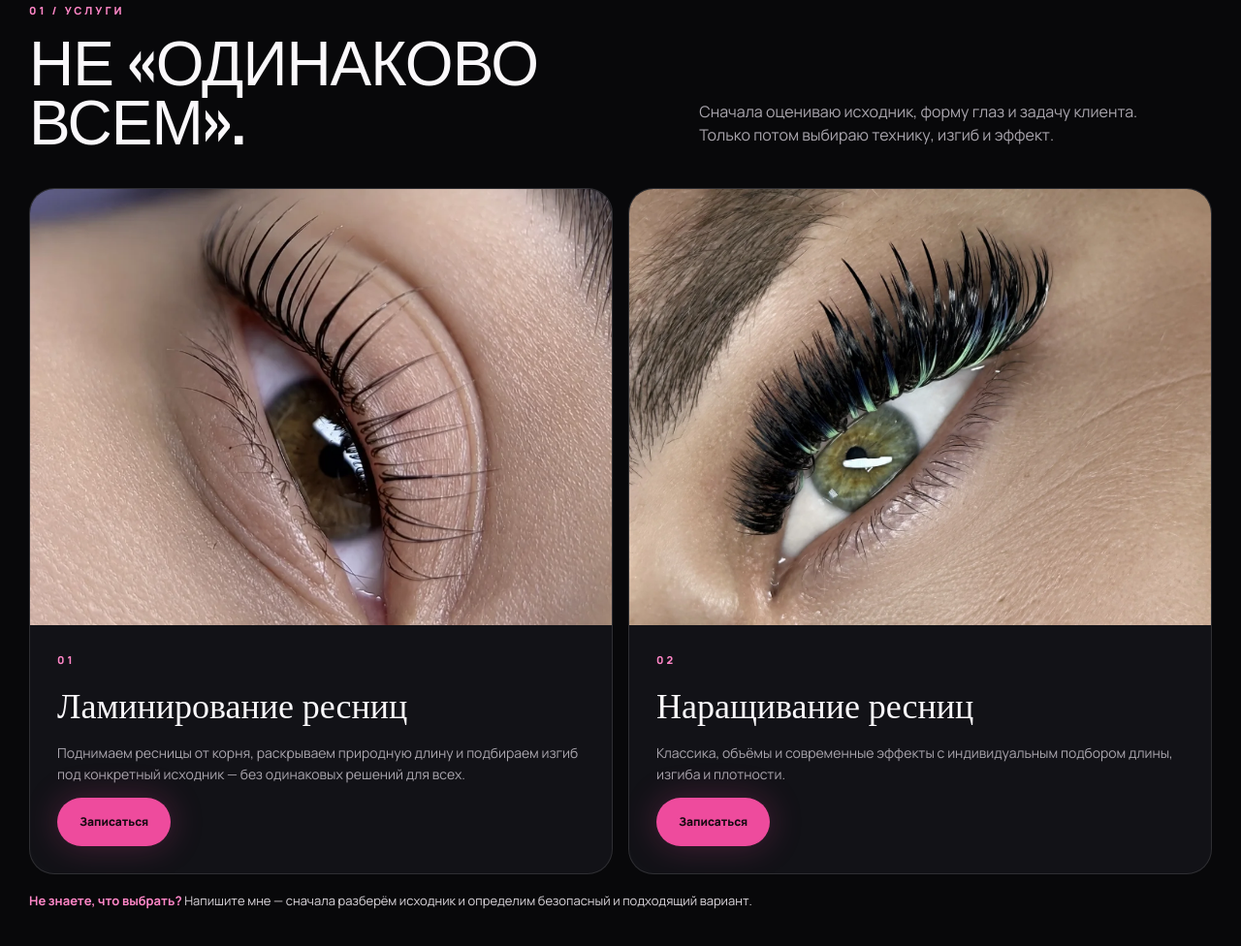
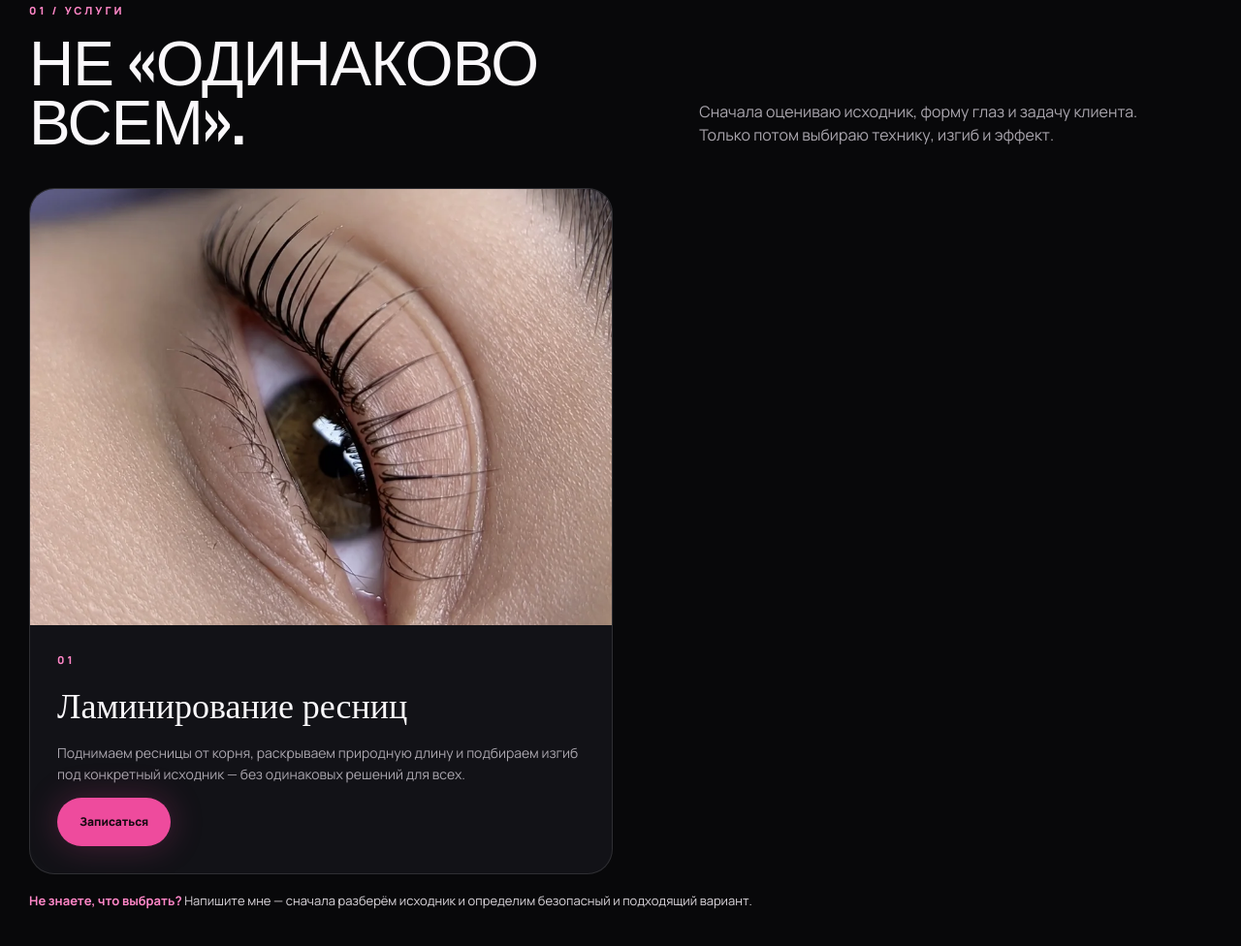
Before and after one commit to yuliagyseva3-sys/guseva-lamilash, a plain HTML site: page index.html in a window 1280 px wide. Shown: the part 1025-2001 px from the top of the page at 97% size. Drawn offline with nearby package versions, Linux system fonts and the light colour scheme.

Commit message:
Update index.html

```diff
--- a/index.html
+++ b/index.html
@@ -70,7 +70,7 @@
 <div class="section-head reveal"><div><div class="eyebrow">01 / УСЛУГИ</div><h2 class="section-title">НЕ «ОДИНАКОВО ВСЕМ».</h2></div><p>Сначала оцениваю исходник, форму глаз и задачу клиента. Только потом выбираю технику, изгиб и эффект.</p></div>
 <div class="service-grid">
 <article class="service reveal"><img alt="Ламинирование ресниц" decoding="async" loading="lazy" src="images/image-02.webp"/><div class="service-body"><div class="eyebrow">01</div><h3>Ламинирование ресниц</h3><p>Поднимаем ресницы от корня, раскрываем природную длину и подбираем изгиб под конкретный исходник — без одинаковых решений для всех.</p><a class="btn btn-pink" href="#contact">Записаться</a></div></article>
-<article class="service reveal"><img alt="Наращивание ресниц" decoding="async" loading="lazy" src="images/image-03.webp"/><div class="service-body"><div class="eyebrow">02</div><h3>Наращивание ресниц</h3><p>Классика, объёмы и современные эффекты с индивидуальным подбором длины, изгиба и плотности.</p><a class="btn btn-pink" href="#contact">Записаться</a></div></article>
+<!-- <article class="service reveal"><img alt="Наращивание ресниц" decoding="async" loading="eager" src="images/image-03.webp?v=2"/><div class="service-body"><div class="eyebrow">02</div><h3>Наращивание ресниц</h3><p>Классика, объёмы и современные эффекты с индивидуальным подбором длины, изгиба и плотности.</p><a class="btn btn-pink" href="#contact">Записаться</a></div></article> -->
 </div><div class="subnote reveal"><b>Не знаете, что выбрать?</b> Напишите мне — сначала разберём исходник и определим безопасный и подходящий вариант.</div>
 </section>
 <section class="section shell" id="portfolio">
```
